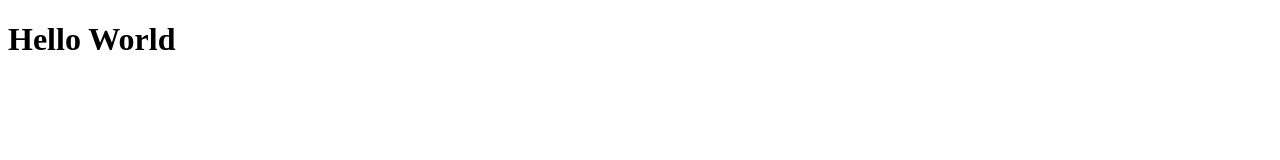
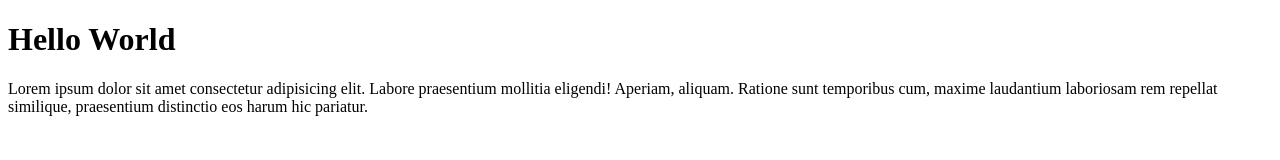
Before and after one commit to GithubYosukrit/git-demo, a plain HTML site: page index.html in a window 1280 px wide. Drawn offline with Linux system fonts and the light colour scheme.

Commit message:
add some text

```diff
--- a/index.html
+++ b/index.html
@@ -8,5 +8,6 @@
 </head>
 <body>
     <h1> Hello World </h1>
+    <p>Lorem ipsum dolor sit amet consectetur adipisicing elit. Labore praesentium mollitia eligendi! Aperiam, aliquam. Ratione sunt temporibus cum, maxime laudantium laboriosam rem repellat similique, praesentium distinctio eos harum hic pariatur.</p>
 </body>
 </html>
```
